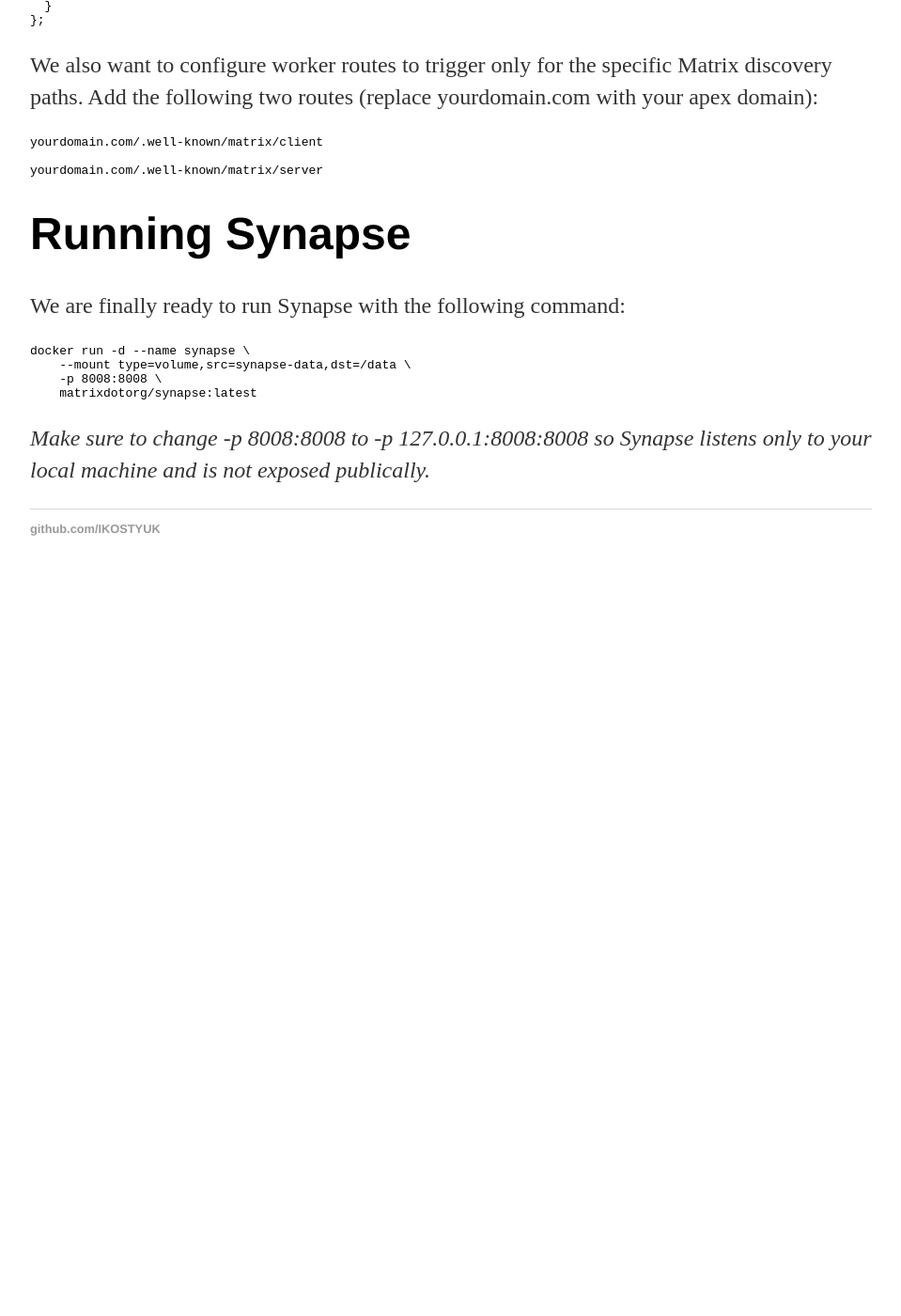
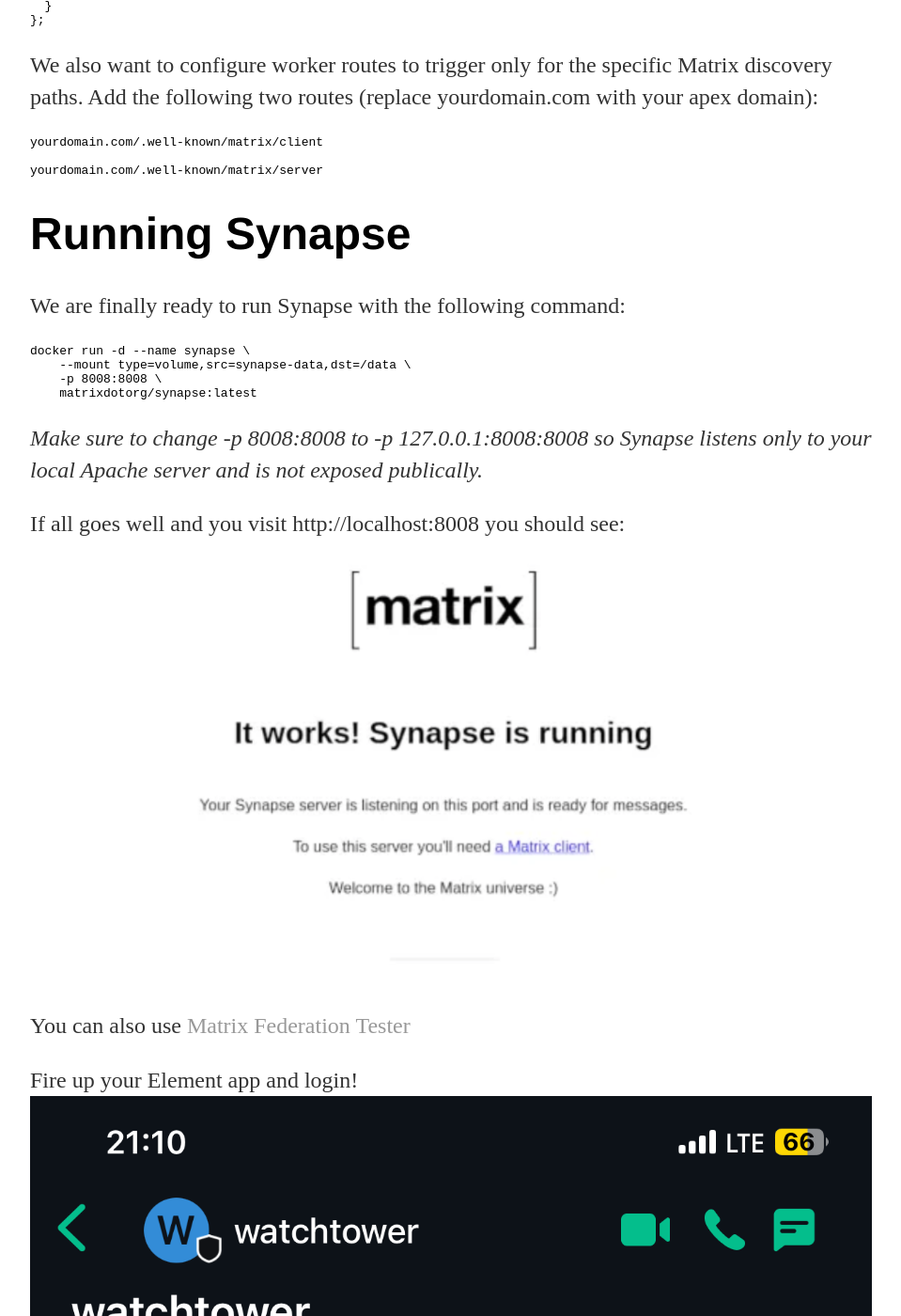
Before and after one commit to IKOSTYUK/ikostyuk.github.io, a Jekyll site: the page built from _posts/2025-12-30-Setting-Up-a-Personal-Matrix-Synapse-Chat-Server.md, in a window 1280 px wide and 1400 px high, scrolled down 3833 px. Shown: the whole window at 94% size, without its empty margins (160-1119 px from the left). Built offline with Jekyll 4.4.1, drawn with Linux system fonts in a browser that asks for light colours; before the commit the page ends 4463 px from its top, so only the background shows below that.

Commit message:
Update 2025-12-30-Setting-Up-a-Personal-Matrix-Synapse-Chat-Server.md

```diff
--- a/_posts/2025-12-30-Setting-Up-a-Personal-Matrix-Synapse-Chat-Server.md
+++ b/_posts/2025-12-30-Setting-Up-a-Personal-Matrix-Synapse-Chat-Server.md
@@ -145,4 +145,12 @@
         -p 8008:8008 \
         matrixdotorg/synapse:latest
 
-*Make sure to change -p 8008:8008 to  -p 127.0.0.1:8008:8008 so Synapse listens only to your local machine and is not exposed publically.*
+*Make sure to change -p 8008:8008 to  -p 127.0.0.1:8008:8008 so Synapse listens only to your local Apache server and is not exposed publically.*
+
+If all goes well and you visit http://localhost:8008 you should see:
+<img src="/img/matrix/matrix2.png" height="100%" width="100%" class="inline"/>
+
+You can also use [Matrix Federation Tester](https://federationtester.matrix.org/)
+
+Fire up your Element app and login!
+<img src="/img/matrix/matrix3.png" height="100%" width="100%" class="inline"/>
```
